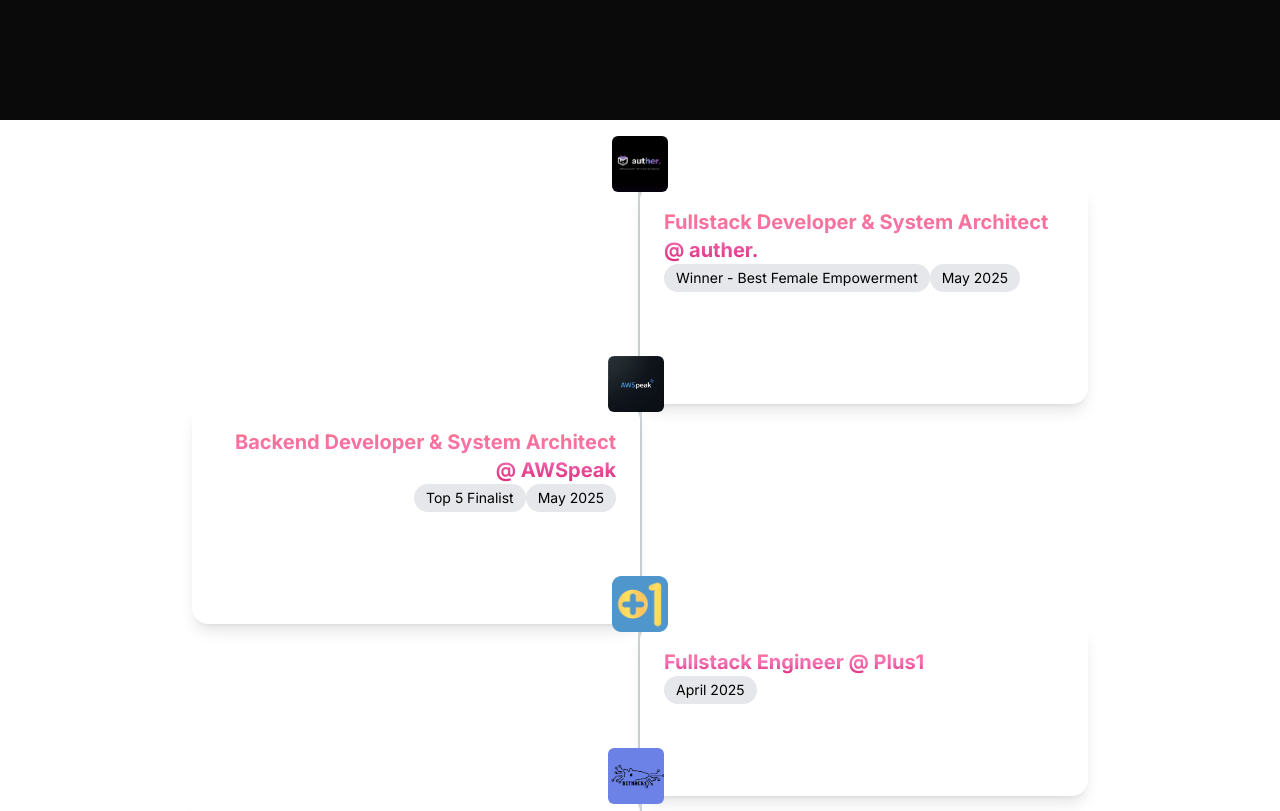
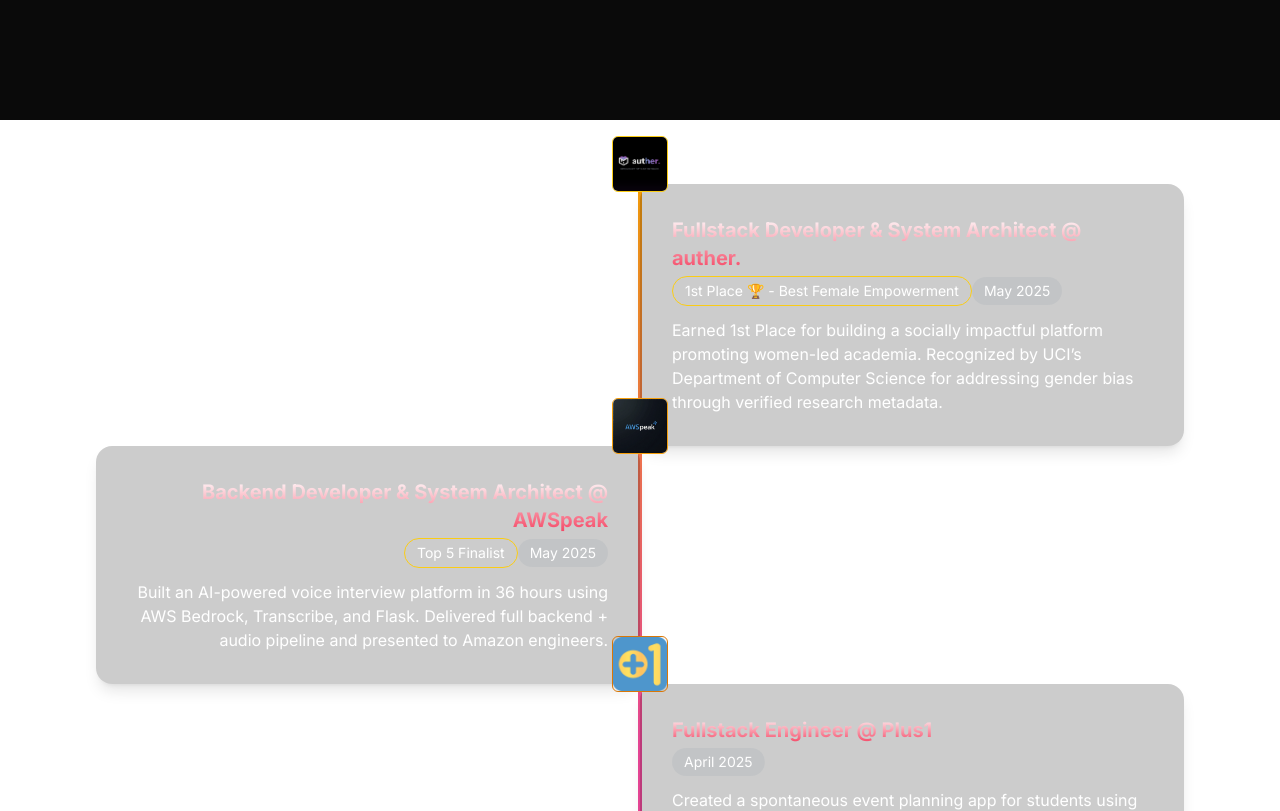
Before and after one commit to ethnvo/portfolio, a React (Vite) app: page / in a window 1280 px wide. Shown: the part 680-1491 px from the top of the page. Built offline with nearby package versions, Linux system fonts and the light colour scheme.

Commit message:
added gradients to timeline.tsx and transparent cards

```diff
--- a/src/components/Timeline.tsx
+++ b/src/components/Timeline.tsx
@@ -2,11 +2,20 @@
 import { timelineData } from "./data/timelineData";
 import { motion } from "framer-motion";
 
+const borderColors = [
+  "border-yellow-400",
+  "border-amber-500",
+  "border-amber-600",
+  "border-rose-400",
+  "border-pink-500",
+];
+
 const Timeline = () => {
   return (
-    <div className="relative max-w-4xl mx-auto my-16">
+    <div className="relative max-w-6xl mx-auto my-16 px-4 sm:px-6 lg:px-8">
       {/* central line */}
-      <div className="absolute left-1/2 top-0 h-full w-1 bg-gray-300 transform -translate-x-1/2" />
+      <div className="absolute left-1/2 top-0 h-full w-1 bg-gradient-to-b from-amber-500 via-pink-500 to-pink-500 transform -translate-x-1/2" />
+
       {timelineData.map((entry, i) => (
         <motion.div
           key={i}
@@ -15,36 +24,46 @@
           viewport={{ once: true }}
           variants={{
             hidden: { opacity: 0, y: 50 },
-            visible: { opacity: 1, y: 0, transition: { delay: i * 0.2 } },
+            visible: {
+              opacity: 1,
+              y: 0,
+              transition: { delay: i * 0.2 },
+            },
           }}
           className={`
-        relative w-full md:w-1/2 p-6 bg-white dark:bg-gray-800 rounded-2xl shadow-lg
-        ${i % 2 === 0 ? "ml-auto text-left" : "mr-auto text-right"}
-      `}
+            relative w-full sm:w-4/5 md:w-1/2 p-6 sm:p-8 bg-black/20 rounded-2xl shadow-lg
+            ${i % 2 === 0 ? "ml-auto text-left" : "mr-auto text-right"}
+          `}
         >
-          {/* connector dot */}
+          {/* connector logo */}
           <img
             src={entry.logo}
+            alt=""
             className={`
-    absolute -top-12 h-14 w-14 rounded-md
-    ${i % 2 === 0 ? "-left-7" : "-right-6"}
-  `}
-            alt=""
+              absolute -top-12 h-12 w-12 sm:h-14 sm:w-14 rounded-md
+              border ${borderColors[i % borderColors.length]}
+              ${i % 2 === 0 ? "-left-6 sm:-left-7" : "-right-6 sm:-right-7"}
+            `}
           />
 
           {/* content */}
-          <h2 className="text-xl font-bold text-transparent bg-clip-text bg-gradient-to-b to-pink-600 via-pink-400 from-rose-400">
+          <h2 className="text-lg sm:text-xl font-bold text-transparent bg-clip-text bg-gradient-to-b from-white to-rose-500">
             {entry.title}
           </h2>
+
           {entry.extra && (
-            <span className="inline-block px-3 py-1 bg-gray-200 rounded-full text-sm">
+            <span className="inline-block mt-1 px-3 py-1 border border-yellow-400 rounded-full text-xs sm:text-sm text-white">
               {entry.extra}
             </span>
           )}
-          <span className="inline-block px-3 py-1 bg-gray-200 rounded-full text-sm">
+
+          <span className="inline-block mt-1 px-3 py-1 bg-gray-400/20 rounded-full text-xs sm:text-sm text-white">
             {entry.date}
           </span>
-          <p className="mt-2 text-sm text-white">{entry.description}</p>
+
+          <p className="mt-3 text-sm sm:text-base text-white">
+            {entry.description}
+          </p>
         </motion.div>
       ))}
     </div>
--- a/src/components/data/timelineData.ts
+++ b/src/components/data/timelineData.ts
@@ -1,7 +1,7 @@
 export const timelineData = [
   {
     title: "Fullstack Developer & System Architect @ auther.",
-    extra: "Winner - Best Female Empowerment",
+    extra: "1st Place 🏆 - Best Female Empowerment",
     location: "VenusHacks",
     date: "May 2025",
     description:
```
